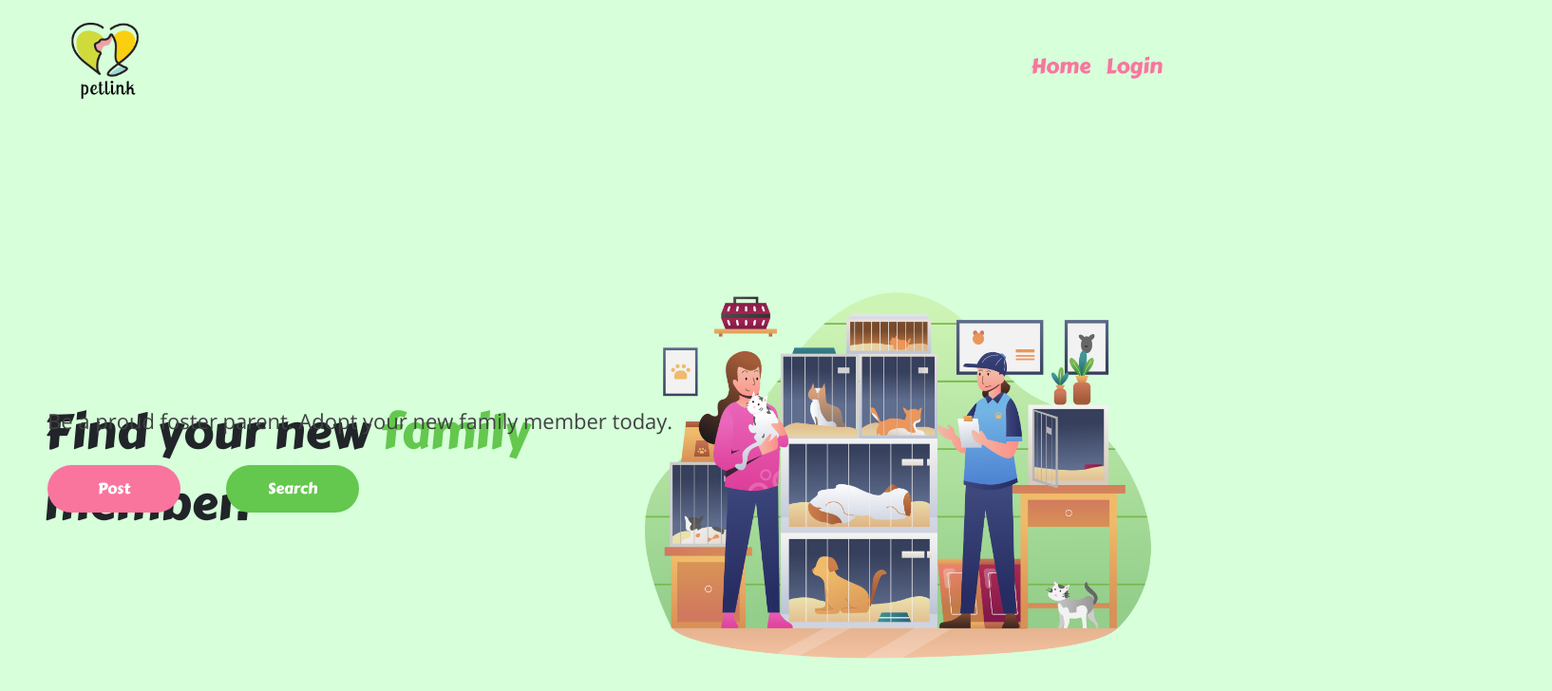
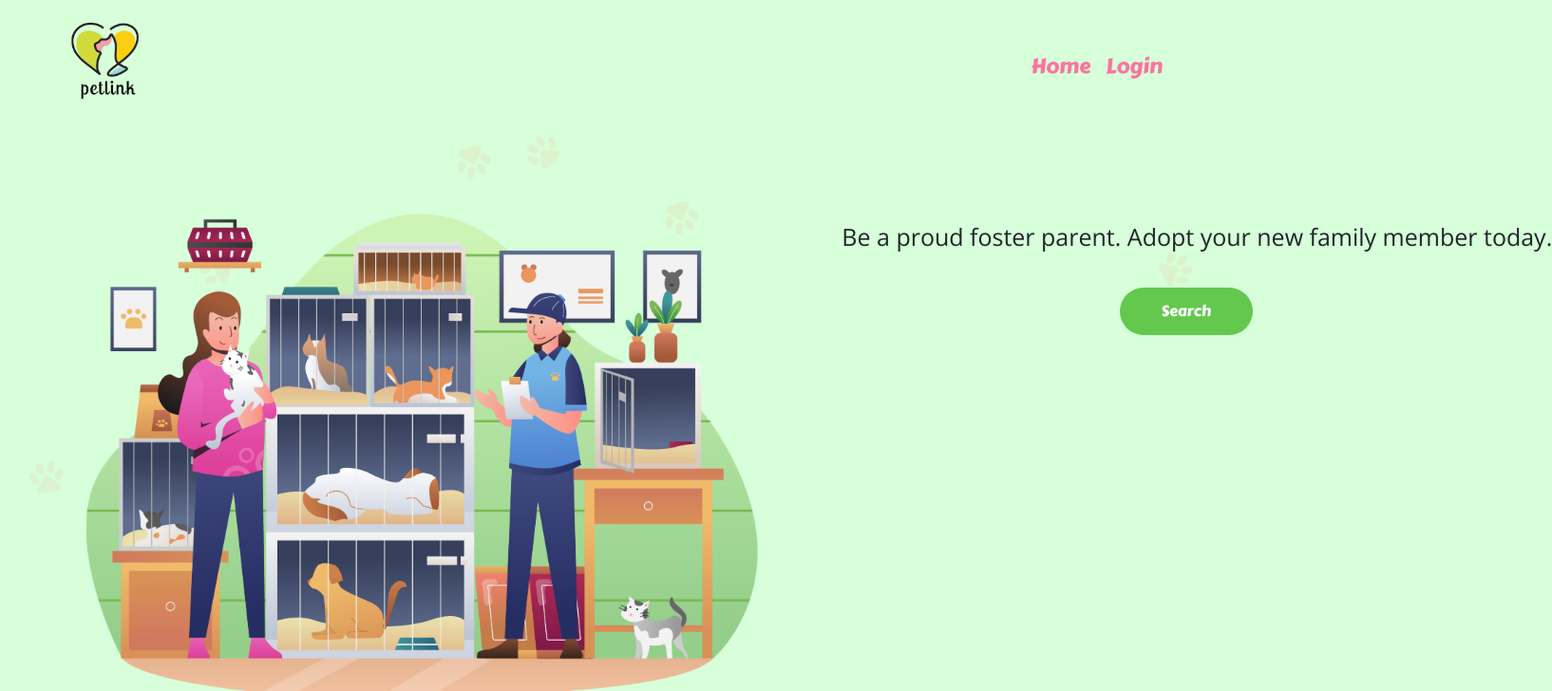
Before and after one commit to Raia-Kisseljova/CapstoneProjectFrontend, a React (Create React App) app: page / in a window 1280 px wide. Shown: the top 728 px of the page at 95% size, 1634 px wide, since content can reach past the window. Built offline with nearby package versions, Linux system fonts and the light colour scheme.

Commit message:
feat: restyle homepage component

```diff
--- a/src/components/pages/Home/Home.module.css
+++ b/src/components/pages/Home/Home.module.css
@@ -1,4 +1,34 @@
 /* BLOCK 1 */
+.block-1-test {
+  margin-top: 55px;
+  display: flex;
+  align-items: center;
+  flex-direction: column;
+  height: 90vh;
+}
+
+.block-1-test img {
+  width: 60%;
+}
+
+.search-btn {
+  z-index: 5 !important;
+}
+
+.sub-title-test {
+  margin: 35px 0;
+  font-size: 25px !important;
+  font-family: "Open Sans", sans-serif !important;
+}
+
+.block-1-test p {
+  font-size: 60px;
+  font-family: var(--ff-main);
+}
+
+.block-1-test span {
+  color: #63c84d;
+}
 
 .block-1 {
   display: flex;
--- a/src/components/pages/Home/Home.tsx
+++ b/src/components/pages/Home/Home.tsx
@@ -3,16 +3,47 @@ import { Col, Container, Row } from 'react-bootstrap';
 import { Link } from 'react-router-dom';
 
 import Animation from 'components/shared/Animations/Animation';
+import useCurrentUser from 'hooks/useCurrentUser';
+import { Role } from 'types';
 
 import styles from './Home.module.css';
 
 export default function Home() {
+  const { user } = useCurrentUser();
+
   return (
     // BLOCK 1
     <>
       <div>
         <Animation />
-        <Container fluid className={styles['block-1']}>
+
+        <Container fluid={true}>
+          <Row className={styles['block-1-test']}>
+            <img
+              src='/assets/images/Shelter.png'
+              alt=''
+              className={styles['shelter-img']}
+            />
+            <p>
+              Find your new <span>family</span> member.
+            </p>
+
+            <p className={styles['sub-title-test']}>
+              Be a proud foster parent. Adopt your new family member today.
+            </p>
+            <div>
+              <Link to='/search'>
+                <button className='search-btn'>Search</button>
+              </Link>
+              {user && user.role === Role.ORGANISATION && (
+                <Link to='/add-animal'>
+                  <button className='post-btn'>Post</button>
+                </Link>
+              )}
+            </div>
+          </Row>
+        </Container>
+        {/* <Container fluid className={styles['block-1']}>
           <Row className='mx-3'>
             <Col className={styles['header-block-1']}>
               <p>
@@ -27,19 +58,27 @@ export default function Home() {
               />
             </Col>
           </Row>
-        </Container>
+        </Container> */}
 
-        <Container fluid>
+        {/* <Container fluid>
           <Row>
             <Col className={styles['section-2']}>
-              <p>Be a proud foster parent. Adopt your new family member today.</p>
-              <button className='post-btn mr-5'>Post</button>
+              <p>Be a proud foster parent.Adopt your new family member today.</p>
+
+              {user && user.role === Role.ORGANISATION && (
+
+                <Link to="/add-animal">
+                  <button className='post-btn mr-5'>Post</button>
+                </Link>
+              )}
+
+
               <Link to='/search'>
                 <button className='search-btn'>Search</button>
               </Link>
             </Col>
           </Row>
-        </Container>
+        </Container> */}
 
         {/* BLOCK 2 */}
 
```
